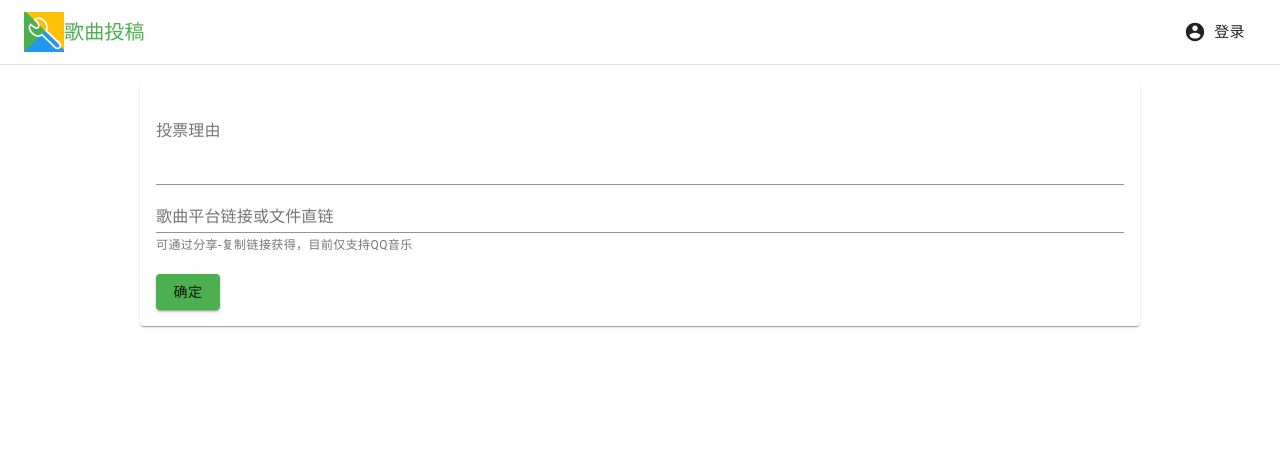
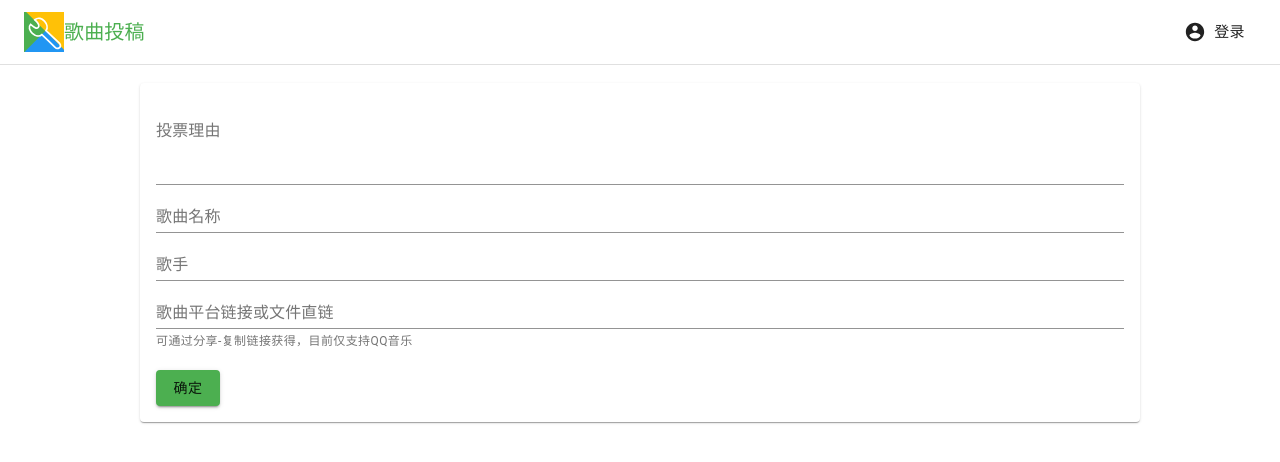
Before and after one commit to RiverTwilight/SchoolMate, a Next.js app: page /music/add in a window 1280 px wide. Shown: the top 462 px of the page. Built offline with nearby package versions, Linux system fonts and the light colour scheme; no server answers.

Commit message:
feat: upload music

```diff
--- a/pages/music/add.tsx
+++ b/pages/music/add.tsx
@@ -47,7 +47,7 @@ const AddMusic = ({ userData, id }) => {
                 Object.assign(
                     { id },
                     parseFormData(
-                        ["musicUrl", "reason"],
+                        ["musicUrl", "reason", "title", "artist"],
                         formData
                     )
                 )
@@ -65,7 +65,7 @@ const AddMusic = ({ userData, id }) => {
                 }
             })
             .then((data) => {
-                router.push(`/music?id=${data.id}`)
+                // router.push(`/music?id=${data.id}`)
             })
             .catch(function (error) {
                 console.warn(error);
@@ -87,6 +87,20 @@ const AddMusic = ({ userData, id }) => {
                     rows={3}
                     multiline
                     name="description"
+                ></TextField>
+            </FormControl>
+            <FormControl fullWidth>
+                <TextField
+                    type="text"
+                    label="歌曲名称"
+                    name="title"
+                ></TextField>
+            </FormControl>
+            <FormControl fullWidth>
+                <TextField
+                    type="text"
+                    label="歌手"
+                    name="artist"
                 ></TextField>
             </FormControl>
             <FormControl fullWidth>
@@ -115,7 +129,7 @@ const Page = ({ id, siteConfig, locale }) => (
         locale={locale}
         config={siteConfig}
     >
-        <AddMusic />
+        <AddMusic id={id} />
     </Layout>
 )
 
--- a/pages/music/create.tsx
+++ b/pages/music/create.tsx
@@ -53,7 +53,7 @@ const CreateVote = ({ userData }) => {
             method: "POST",
             body: JSON.stringify(
                 Object.assign(
-                    { musics: "{}" },
+                    { musics: "[]" },
                     parseFormData(
                         ["title", "deadline", "description"],
                         formData
```
Also changed, not shown: pages/api/music/uploadMusic.ts (+31 -13 lines), pages/music/index.tsx (+12 -9 lines).
